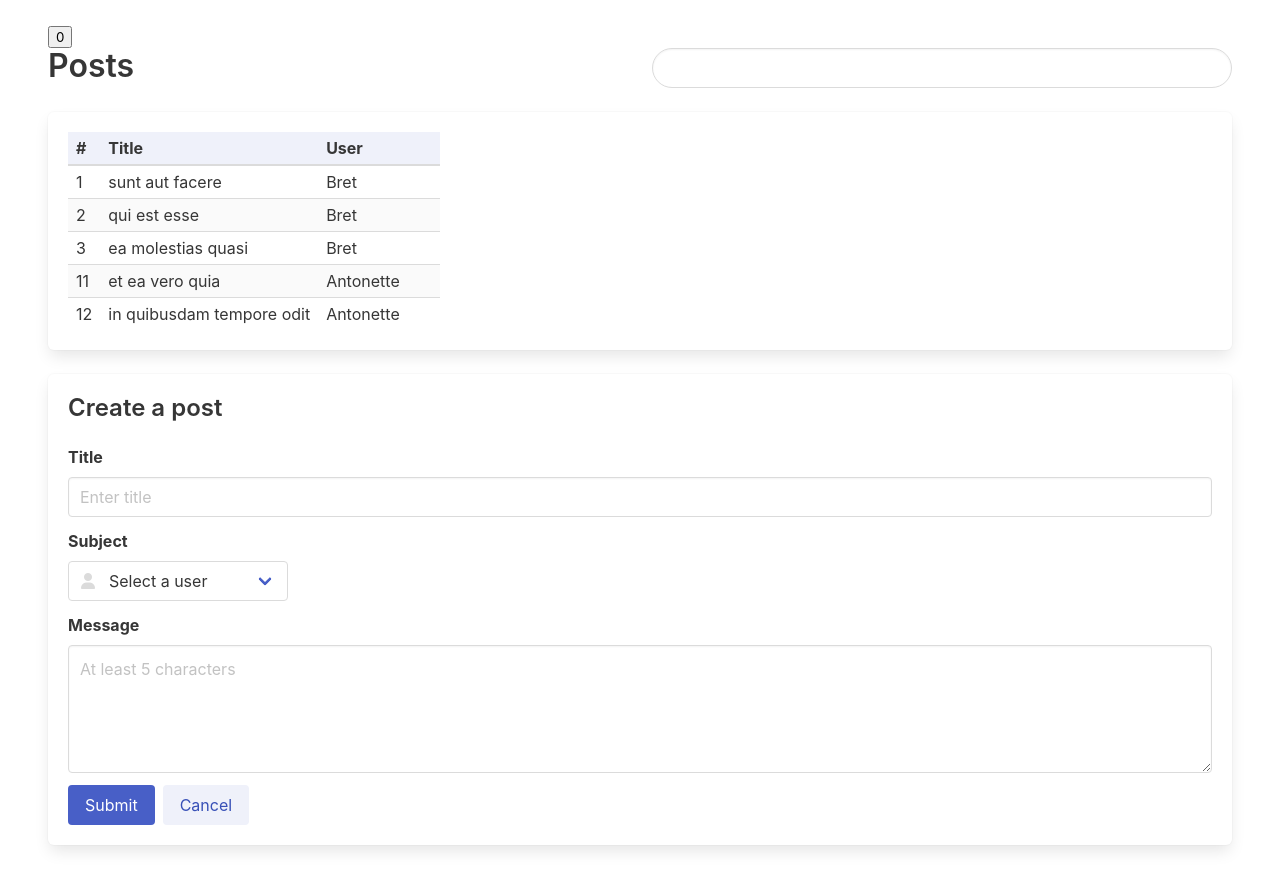
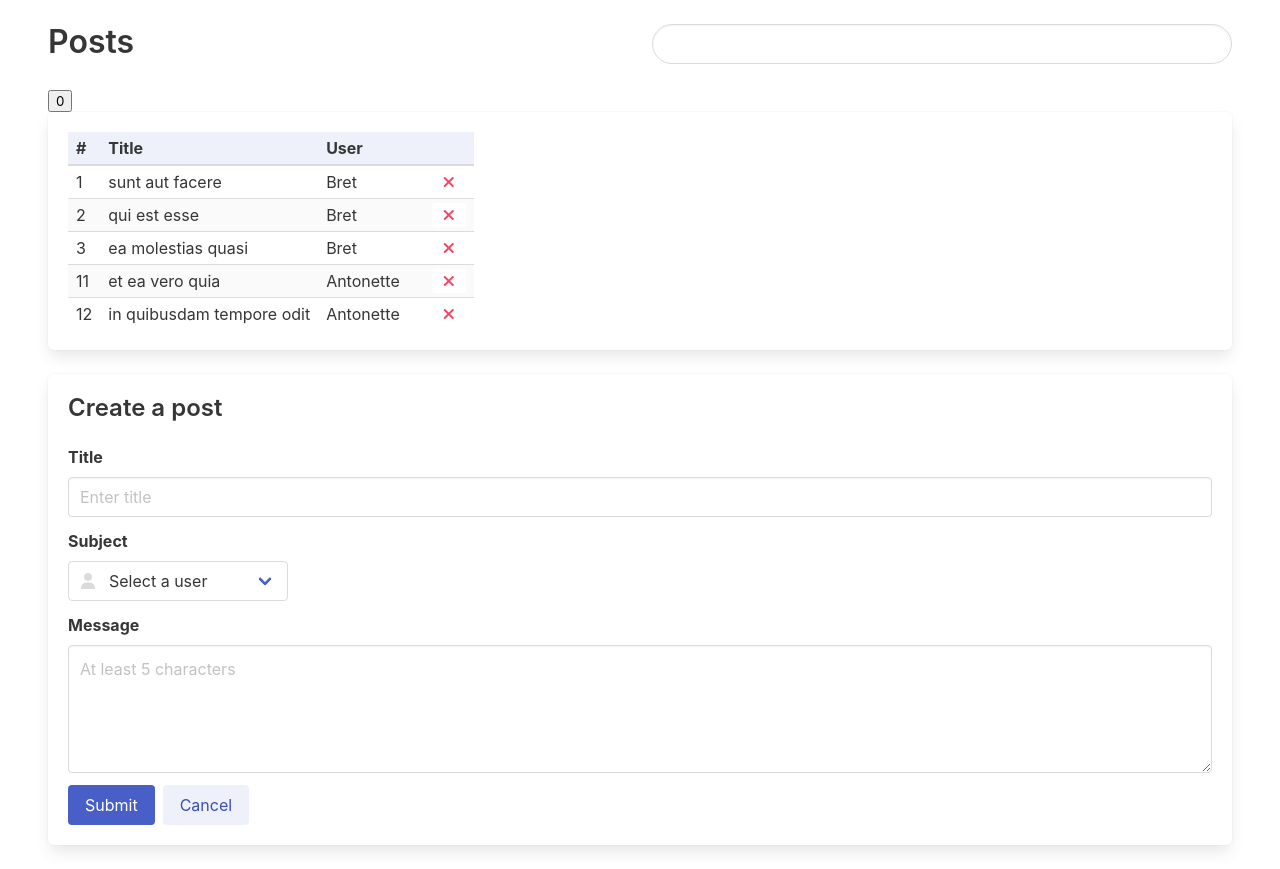
Before and after one commit to yurii-shkrobut-m/react-recording_typescript, a React (Create React App) app: page / in a window 1280 px wide. Built offline with nearby package versions, Linux system fonts and the light colour scheme.

Commit message:
before deleting a post

```diff
--- a/src/App.tsx
+++ b/src/App.tsx
@@ -30,15 +30,13 @@ export const App: React.FC = () => {
   // #endregion
 
   const filteredPosts = useMemo(() => {
-    return posts.filter(post => post.title.includes(query));
+    return posts.filter(
+      post => post.title.includes(query)
+    );
   }, [query, posts]);
 
   return (
     <div className="section py-5">
-      <button onClick={() => setCount(x => x + 1)}>
-        {count}
-      </button>
-
       <div className="columns is-mobile">
         <div className="column">
           <h1 className="title">Posts</h1>
@@ -54,8 +52,9 @@ export const App: React.FC = () => {
         </div>
       </div>
 
+      <button onClick={() => setCount(x => x + 1)}>{count}</button>
       <PostList posts={filteredPosts} />
       <PostForm onSubmit={addPost} />
-      </div>
+    </div>
   );
 };
--- a/src/components/PostForm.tsx
+++ b/src/components/PostForm.tsx
@@ -3,21 +3,22 @@ import classNames from 'classnames';
 import React, { useState } from 'react';
 import { Post } from '../types/Post';
 import { getAllUsers, getUserById } from '../services/user';
+// #endregion
 
 type Props = {
   onSubmit: (post: Post) => void;
+  post?: Post
 };
-// #endregion
 
-export const PostForm: React.FC<Props> = ({ onSubmit }) => {
+export const PostForm: React.FC<Props> = ({ onSubmit, post  }) => {
   // #region state
-  const [title, setTitle] = useState('');
+  const [title, setTitle] = useState(post?.title || '');
   const [hasTitleError, setHasTitleError] = useState(false);
 
-  const [userId, setUserId] = useState(0);
+  const [userId, setUserId] = useState(post?.userId || 0);
   const [hasUserIdError, setHasUserIdError] = useState(false);
 
-  const [body, setBody] = useState('');
+  const [body, setBody] = useState(post?.body || '');
   const [bodyErrorMessage, setBodyErrorMessage] = useState('');
   // #endregion
   // #region handlers
--- a/src/components/PostList.tsx
+++ b/src/components/PostList.tsx
@@ -32,9 +32,11 @@ export const PostList: React.FC<Props> = React.memo((({ posts }) => {
               </button> */}
             </td>
             <td>
-              {/* <button className="icon button is-inverted is-danger">
+              <button
+                className="icon button is-inverted is-danger"
+              >
                 <i className="fas fa-xmark"></i>
-              </button> */}
+              </button>
             </td>
           </tr>
         ))}
```
